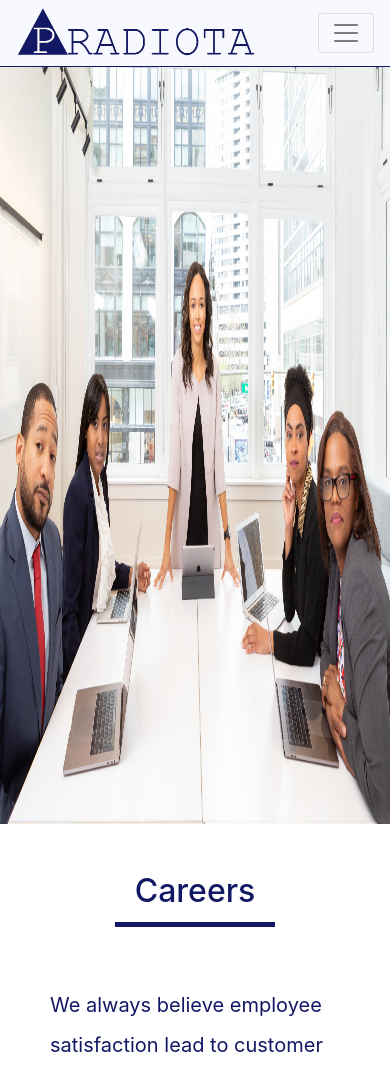
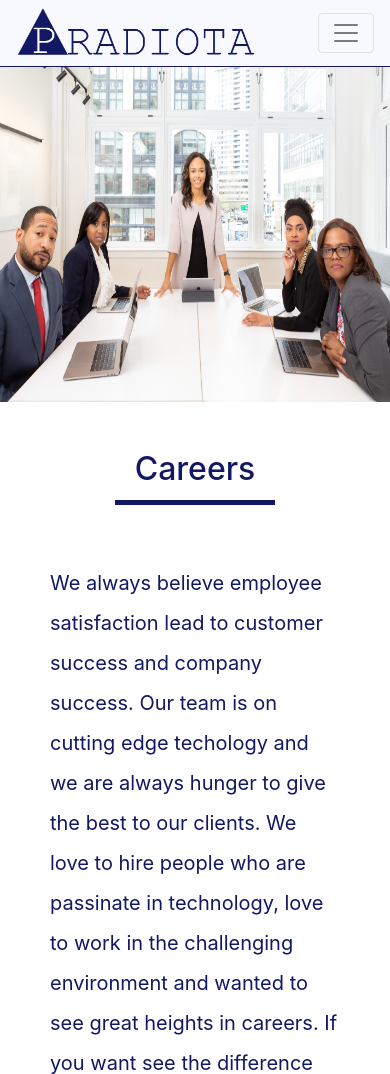
Before and after one commit to aditya1092mukkavilli/pradiotademo, a PHP site: page /careers.html in a window 390 px wide. Shown: the top 1074 px of the page. Run offline with PHP 8.4, Linux system fonts and the light colour scheme.

Commit message:
making changes in careers.css

```diff
--- a/css/careers.css
+++ b/css/careers.css
@@ -31,5 +31,10 @@ body{
     .bg-body{
         height:90vh;
     }
+}
 
+@media only screen and (max-width:990px){
+    .bg-body{
+        height:40vh;
+    }
 }
```
